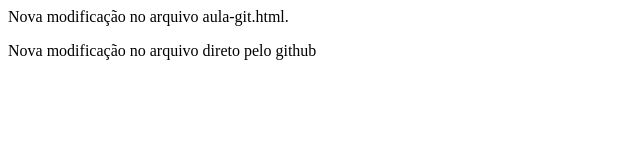
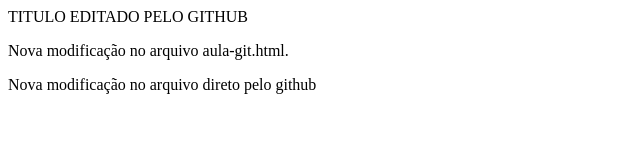
Before and after one commit to aiyra-almeida/QUA207.082-AIYRA, a plain HTML site: page aula-git.html in a window 1280 px wide. Shown: the whole page, without its empty margins (0-640 px from the left). Drawn offline with Linux system fonts and the light colour scheme.

Commit message:
Update aula-git.html  TITULO EDITADO PELO GITHUB

```diff
--- a/aula-git.html
+++ b/aula-git.html
@@ -3,6 +3,7 @@
 </head>
 <body>
 
+<hl> TITULO EDITADO PELO GITHUB </hl>
 <p> Nova modificação no arquivo aula-git.html. </p>
 <p> Nova modificação no arquivo direto pelo github </p>
 
```
